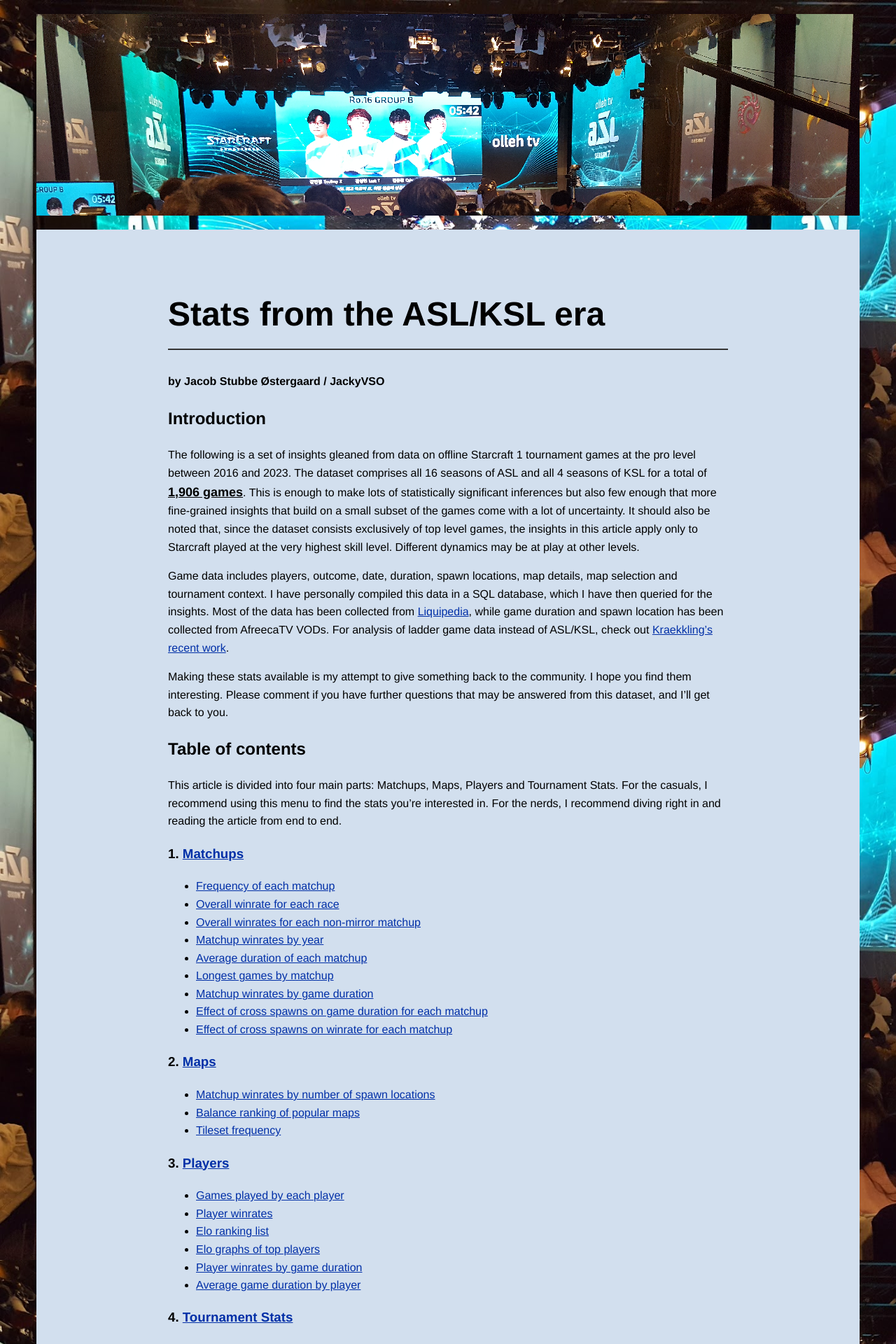
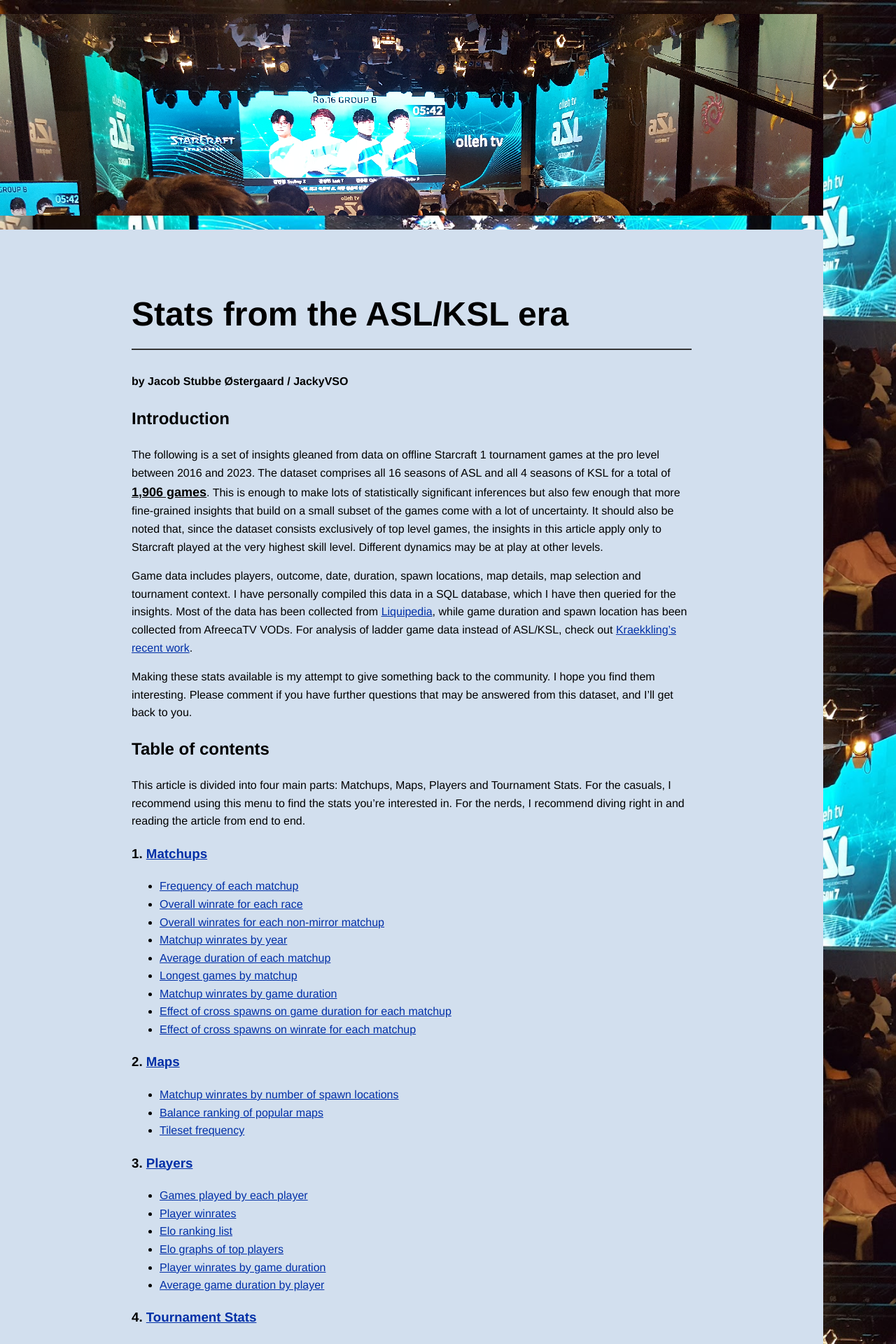
Before and after one commit to JackyVSO/Starcraft, a Jekyll site: the page built from index.md, in a window 1280 px wide. Shown: the top 1920 px of the page at 70% size. Built offline with Jekyll 4.4.1, drawn with Linux system fonts in a browser that asks for light colours.

```diff
--- a/_layouts/default.html
+++ b/_layouts/default.html
@@ -14,12 +14,12 @@
             font-size: 16px;
             line-height: 1.6;
             max-width: 1176px;
-            margin: 0 auto;
+            margin: 0 0;
       }
       .content-container {
             max-width: 800px; /* Set your desired content width */
             background-color: #d2dfee;
-            margin: 0 auto; /* Center the content container horizontally */
+            margin: 0 0; /* Center the content container horizontally */
             padding: 0 188px;
       }
       .background-image {
```
